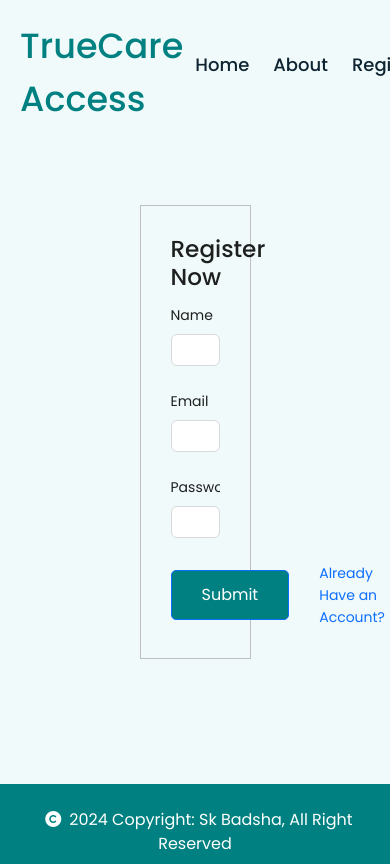
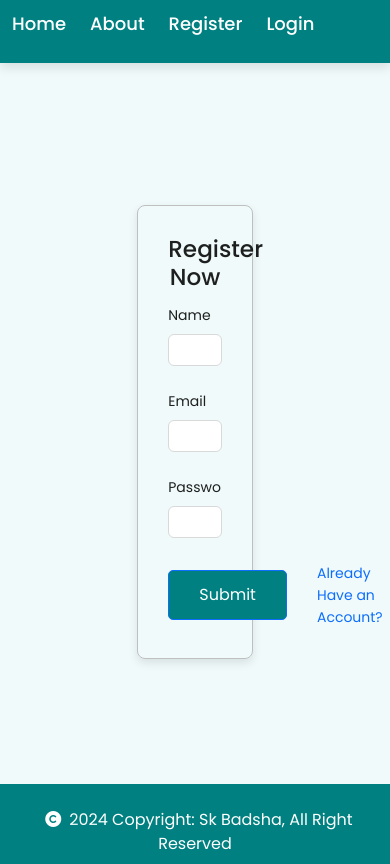
Before and after one commit to Sk-Badsha/TrueCare_Access, a React (Vite) app: page /register in a window 390 px wide. Built offline with nearby package versions, Linux system fonts and the light colour scheme.

Commit message:
Adjust the Header

```diff
--- a/src/components/Header/Header.jsx
+++ b/src/components/Header/Header.jsx
@@ -2,63 +2,60 @@ import React, { useState, useEffect } from "react";
 import { NavLink } from "react-router-dom";
 import { useSelector } from "react-redux";
 import "../../styles/HeaderStyles.css";
+
 function Header() {
   const [isSticky, setIsSticky] = useState(false);
+  const [isMenuOpen, setIsMenuOpen] = useState(false); // Added state for the menu
   const authStatus = useSelector((state) => state.auth.status);
+
   const navItems = [
-    {
-      name: "Home",
-      slug: "",
-      active: true,
-    },
-    {
-      name: "About",
-      slug: "/about",
-      active: true,
-    },
-    {
-      name: "Register",
-      slug: "/register",
-      active: !authStatus,
-    },
-    {
-      name: "Login",
-      slug: "/login",
-      active: !authStatus,
-    },
+    { name: "Home", slug: "", active: true },
+    { name: "About", slug: "/about", active: true },
+    { name: "Register", slug: "/register", active: !authStatus },
+    { name: "Login", slug: "/login", active: !authStatus },
   ];
+
   useEffect(() => {
     const handleScroll = () => {
-      if (document.documentElement.scrollTop > 20) {
-        setIsSticky(true);
-      } else {
-        setIsSticky(false);
-      }
+      setIsSticky(document.documentElement.scrollTop > 20);
     };
 
     window.addEventListener("scroll", handleScroll);
 
-    // Cleanup the event listener on component unmount
     return () => {
       window.removeEventListener("scroll", handleScroll);
     };
   }, []);
+
+  const toggleMenu = () => {
+    setIsMenuOpen((prev) => !prev);
+  };
+
   return (
-    <nav className={`${isSticky ? "sticky" : ""}`}>
-      <div class="nav-content">
-        <div class="logo">
+    <nav className="sticky">
+      <div className="nav-content">
+        <div className="logo">
           <a href="/">TrueCare Access</a>
         </div>
-        <ul class="nav-links">
+        <div
+          className={`hamburger ${isMenuOpen ? "active" : ""}`}
+          onClick={toggleMenu}
+        >
+          <div className="line"></div>
+          <div className="line"></div>
+          <div className="line"></div>
+        </div>
+        <ul className={`nav-links ${isMenuOpen ? "active" : ""}`}>
           {navItems.map((item) =>
             item.active ? (
               <li className="nav-item" key={item.slug}>
                 <NavLink
                   className={({ isActive }) =>
-                    ` nav-link ${isActive ? "active header-active" : ""}`
+                    `nav-link ${isActive ? "active header-active" : ""}`
                   }
                   aria-current="page"
                   to={item.slug}
+                  onClick={() => setIsMenuOpen(false)} // Close menu on link click
                 >
                   {item.name}
                 </NavLink>
--- a/src/components/Login/Login.jsx
+++ b/src/components/Login/Login.jsx
@@ -5,7 +5,7 @@ import axios from "axios";
 import { useDispatch } from "react-redux";
 import { showLoading, hideLoading } from "../../redux/features/alertSlice";
 import { login as authLogin } from "../../redux/features/authSlice";
-
+import "../../styles/LoginStyles.css";
 const App = () => {
   const navigate = useNavigate();
   const dispatch = useDispatch();
--- a/src/components/Register/Register.jsx
+++ b/src/components/Register/Register.jsx
@@ -4,6 +4,7 @@ import { Link, useNavigate } from "react-router-dom";
 import axios from "axios";
 import { useDispatch } from "react-redux";
 import { showLoading, hideLoading } from "../../redux/features/alertSlice";
+import "../../styles/RegisterStyles.css";
 function Register() {
   // form handler
   const navigate = useNavigate();
--- a/src/styles/ContainerStyles.css
+++ b/src/styles/ContainerStyles.css
@@ -15,7 +15,7 @@
 .form-main {
     border: 1px solid #bfbfbf;
     padding: 30px;
-    width: 30%;
+    width: 35%;
 }
 
 
--- a/src/styles/HeaderStyles.css
+++ b/src/styles/HeaderStyles.css
@@ -5,6 +5,8 @@ nav {
     width: 100%;
     padding: 20px;
     transition: all 0.4s ease;
+    z-index: 1000;
+
 }
 
 nav.sticky {
@@ -68,3 +70,51 @@ nav.sticky .nav-links li a:hover {
     background: none !important;
     border: none !important;
 }
+
+/* Responsive styles */
+.hamburger {
+    display: none;
+    flex-direction: column;
+    cursor: pointer;
+}
+
+.hamburger .line {
+    height: 3px;
+    width: 25px;
+    background: #0E2431;
+    margin: 4px 0;
+    transition: all 0.3s ease;
+}
+
+@media (max-width: 768px) {
+    .nav-content {
+        justify-content: space-between;
+
+    }
+
+    .nav-content .logo a {
+        font-size: small;
+        color: red;
+    }
+
+    .nav-links {
+        display: none;
+        width: 100%;
+        background: #008080;
+        position: absolute;
+        top: 0;
+        left: 0;
+        z-index: 999;
+
+    }
+
+    .nav-links.active {
+        display: flex;
+
+    }
+
+    .hamburger {
+        display: flex;
+
+    }
+}
--- /dev/null
+++ b/src/styles/LoginStyles.css
@@ -0,0 +1,44 @@
+/* LoginStyles.css */
+.form-container {
+    display: flex;
+    justify-content: center;
+    align-items: center;
+    min-height: 100vh;
+    padding: 20px;
+}
+
+.form-main {
+
+    padding: 30px;
+    border-radius: 8px;
+    box-shadow: 0 4px 10px rgba(0, 0, 0, 0.1);
+    width: 100%;
+    max-width: 400px;
+}
+
+.text-center {
+    text-align: center;
+}
+
+.links-container {
+    display: flex;
+    justify-content: space-between;
+    margin-top: 20px;
+}
+
+@media (max-width: 600px) {
+    .form-main {
+        padding: 20px;
+        width: 100%;
+    }
+
+    .links-container {
+        flex-direction: column;
+        align-items: center;
+        text-align: center;
+    }
+
+    .links-container a {
+        margin-bottom: 10px;
+    }
+}
--- /dev/null
+++ b/src/styles/RegisterStyles.css
@@ -0,0 +1,52 @@
+/* RegisterStyles.css */
+.form-container {
+    display: flex;
+    justify-content: center;
+    align-items: center;
+    min-height: 100vh;
+    padding: 20px;
+}
+
+.form-main {
+    padding: 30px;
+    border-radius: 8px;
+    box-shadow: 0 4px 10px rgba(0, 0, 0, 0.1);
+    width: 100%;
+    max-width: 400px;
+}
+
+.text-center {
+    text-align: center;
+}
+
+.form-footer {
+    display: flex;
+    justify-content: space-between;
+    align-items: center;
+    margin-top: 20px;
+}
+
+.login-link {
+    color: #1890ff;
+}
+
+@media (max-width: 600px) {
+    .form-main {
+        padding: 20px;
+        width: 100%;
+    }
+
+    .form-footer {
+        flex-direction: column;
+        align-items: center;
+    }
+
+    .form-footer button {
+        margin-bottom: 10px;
+        width: 100%;
+    }
+
+    .login-link {
+        margin-top: 10px;
+    }
+}
```
